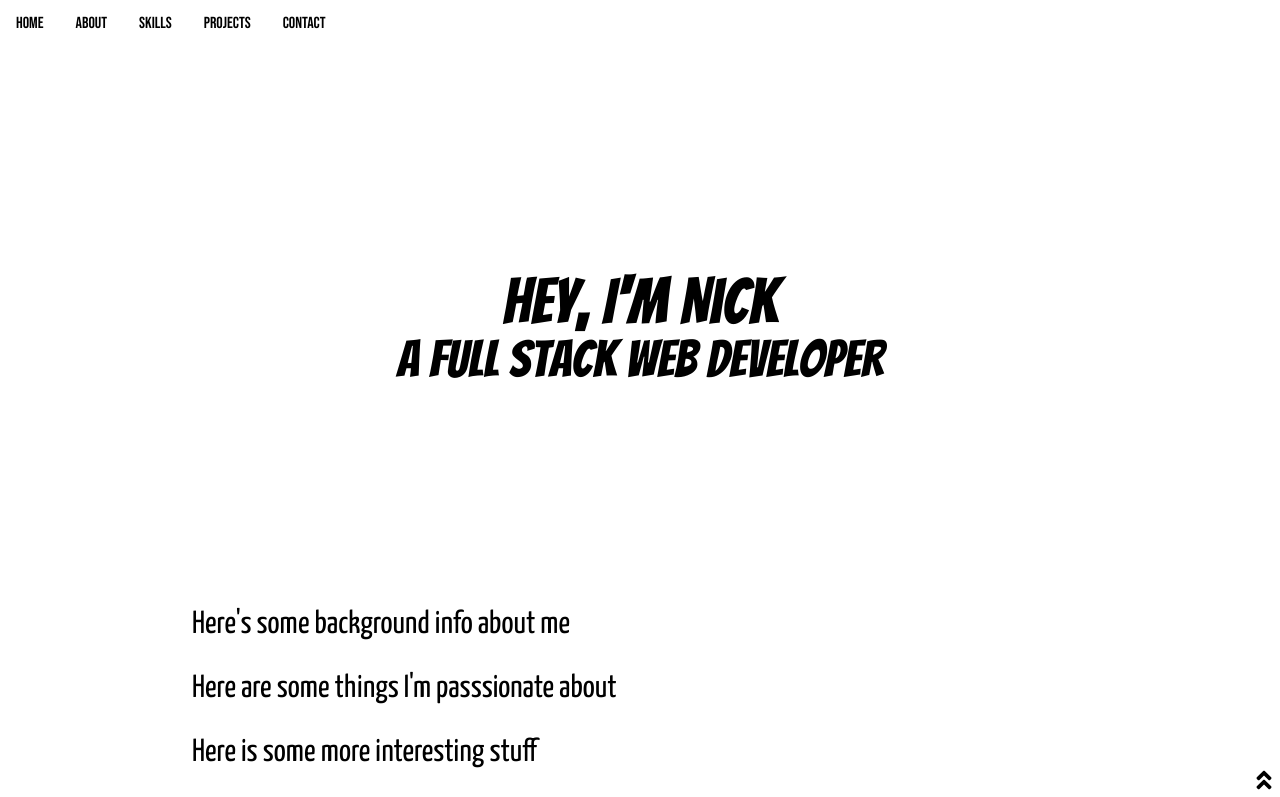
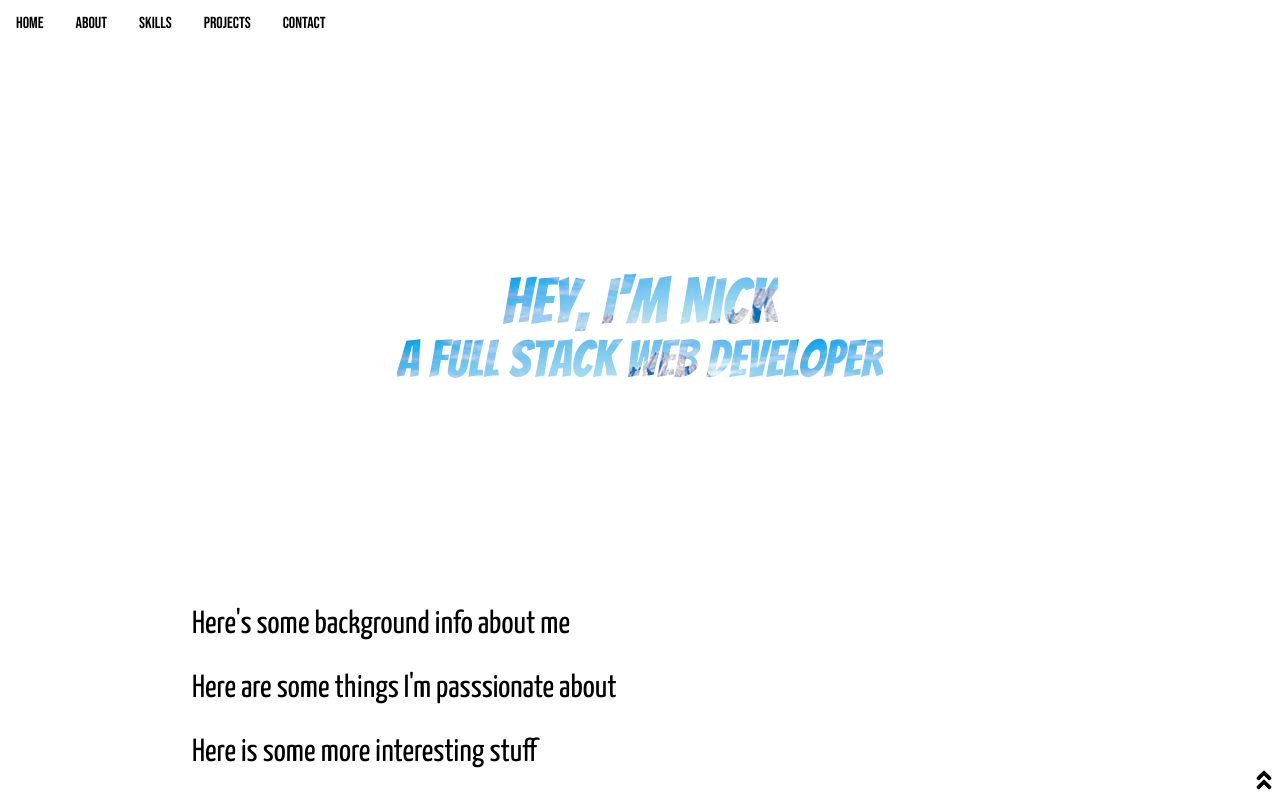
Before and after one commit to NBrennan26/nb-portfolio, a React (Create React App) app: page / in a window 1280 px wide. Shown: the top 797 px of the page. Built offline with nearby package versions, Linux system fonts and the light colour scheme.

Commit message:
Update scroll behavior and add text background image to welcome text

```diff
--- a/src/components/Welcome.jsx
+++ b/src/components/Welcome.jsx
@@ -1,8 +1,8 @@
 function Welcome() {
   return (
     <section className="welcome-cont" id="welcome">
-      <span>Hey, I'm Nick</span>
-      <span>A full stack web developer</span>
+      <span className="fancy-text">Hey, I'm Nick</span>
+      <span className="fancy-text">A full stack web developer</span>
     </section>
   );
 }
--- a/src/index.css
+++ b/src/index.css
@@ -1,4 +1,8 @@
 @import url("https://fonts.googleapis.com/css2?family=Bangers&family=Bebas+Neue&family=Yanone+Kaffeesatz:wght@200;300;400&display=swap");
+
+html {
+  scroll-behavior: smooth;
+}
 
 section {
   scroll-margin-top: 10vh;
@@ -35,6 +39,12 @@ section {
 }
 .welcome-cont :nth-child(2) {
   font-size: 0.8em;
+}
+.fancy-text {
+  background: #26170c url(./images/generic-scenery.jpeg);
+  background-clip: text;
+  -webkit-background-clip: text;
+  color: transparent;
 }
 
 /*********/
```
Also changed, not shown: src/images/generic-scenery.jpeg (added).
